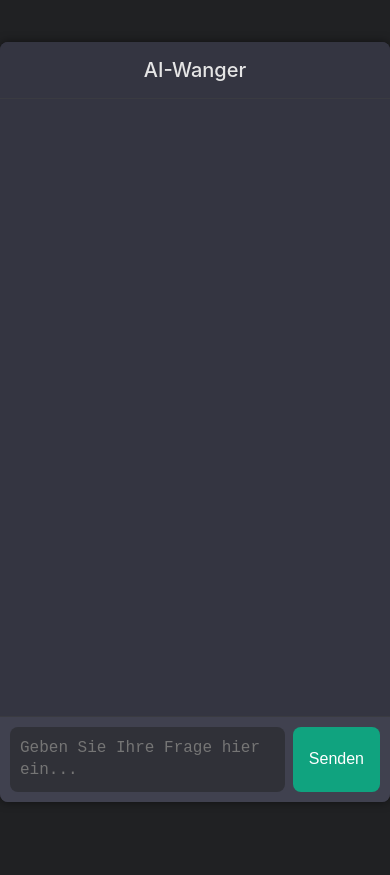
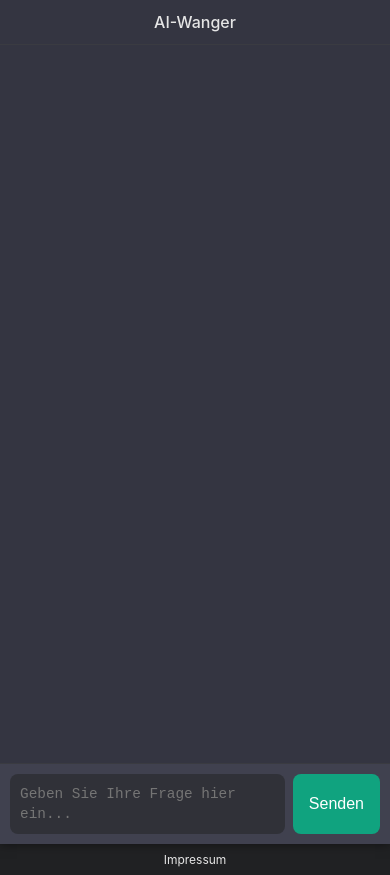
Before and after one commit to honeybalecta/AIwanger, a plain HTML site: page index.html in a window 390 px wide. Before the commit the page ends 844 px from the top, so only its background shows below. Drawn offline with Linux system fonts and the light colour scheme.

Commit message:
Update index.html

```diff
--- a/index.html
+++ b/index.html
@@ -23,9 +23,9 @@
       background-color: var(--bg);
       color: var(--text-color);
       display: flex;
-      justify-content: center;
+      flex-direction: column;
       align-items: center;
-      height: 100vh;
+      min-height: 100vh;
     }
     .chat-container {
       display: flex;
@@ -37,6 +37,7 @@
       border-radius: 8px;
       overflow: hidden;
       box-shadow: 0 0 10px rgba(0,0,0,0.5);
+      margin-top: 20px;
     }
     .header {
       padding: 16px;
@@ -122,6 +123,39 @@
     .input-area button:hover {
       background-color: #0E8F68;
     }
+    .footer {
+      text-align: center;
+      padding: 12px 0;
+      font-size: 0.875rem;
+      width: 100%;
+      max-width: 600px;
+    }
+    .footer a {
+      color: var(--text-color);
+      text-decoration: none;
+    }
+    .footer a:hover {
+      text-decoration: underline;
+    }
+    @media (max-width: 480px) {
+      .chat-container {
+        max-width: 100%;
+        height: 100vh;
+        border-radius: 0;
+        margin-top: 0;
+      }
+      .header {
+        font-size: 1rem;
+        padding: 12px;
+      }
+      .input-area textarea {
+        font-size: 0.9rem;
+      }
+      .footer {
+        font-size: 0.75rem;
+        padding: 8px 0;
+      }
+    }
   </style>
 </head>
 <body>
@@ -133,6 +167,7 @@
       <button id="sendBtn">Senden</button>
     </div>
   </div>
+  <div class="footer"><a href="https://www.honeybalecta.de/impressum" target="_blank" rel="noopener">Impressum</a></div>
   <script>
     const messagesEl = document.getElementById('messages');
     const userInput = document.getElementById('userInput');
```
